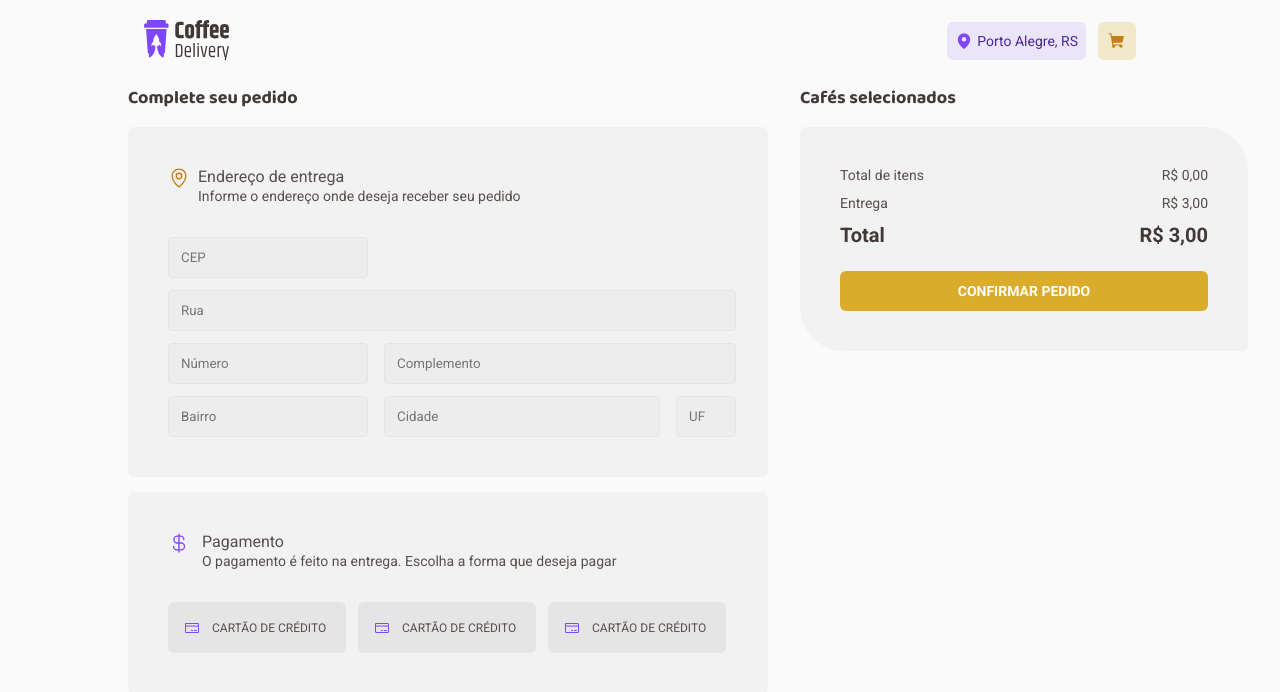
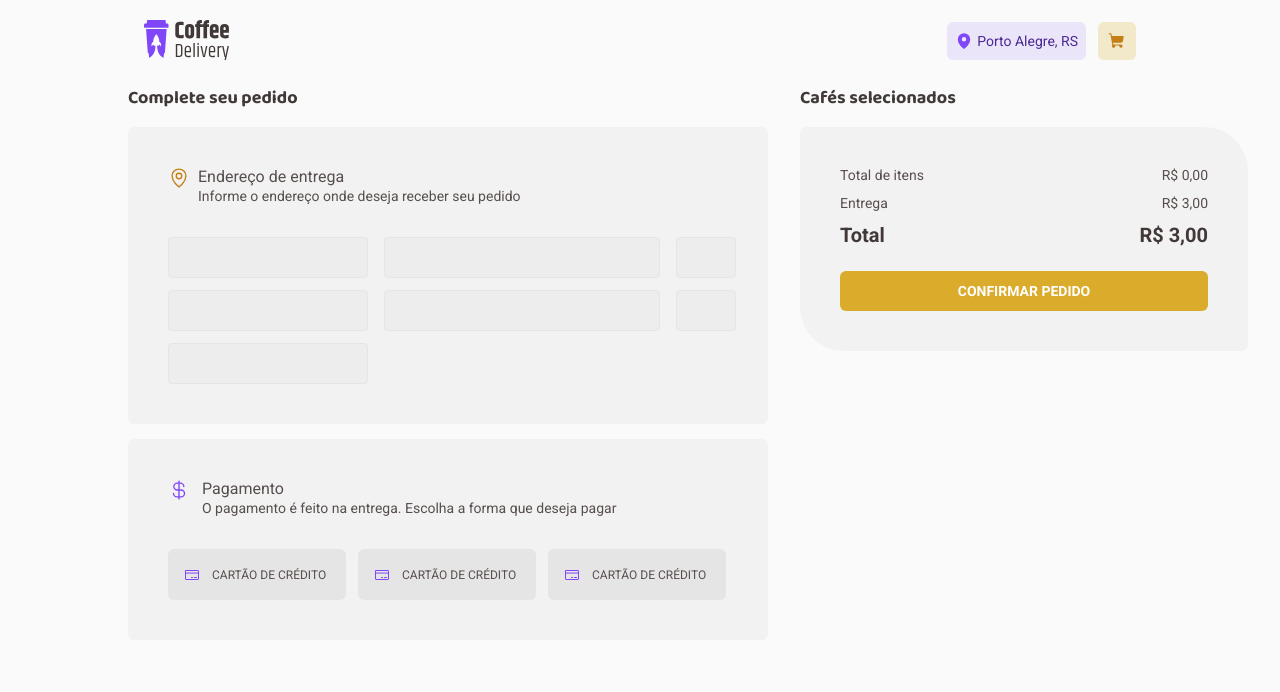
Before and after one commit to MayconSlv/Coffee-Delivery, a React (Vite) app: page /Checkout in a window 1280 px wide. Shown: the top 692 px of the page. Built offline with nearby package versions, Linux system fonts and the light colour scheme.

Commit message:
change input for Input Component

```diff
--- a/src/pages/Checkout/components/AddressForm/AddressForm.tsx
+++ b/src/pages/Checkout/components/AddressForm/AddressForm.tsx
@@ -4,6 +4,7 @@ import { useFormContext } from 'react-hook-form'
 
 import { MapPin } from 'phosphor-react'
 import { AddressCardContainer, InputsLayout } from './styles'
+import { Input } from '../../../../components/input'
 
 export function AddressFormInputs() {
   const { colors } = useTheme()
@@ -11,12 +12,9 @@ export function AddressFormInputs() {
 
   const checkCEP = (e: any) => {
     const cep = e.target.value.replace(/\D/g, '')
-    console.log(cep)
-
     fetch(`https://viacep.com.br/ws/${cep}/json/`)
       .then((res) => res.json())
       .then((data) => {
-        console.log(data)
         setValue('street', data.logradouro)
         setValue('neighbor', data.bairro)
         setValue('city', data.localidade)
@@ -33,28 +31,29 @@ export function AddressFormInputs() {
       />
 
       <InputsLayout>
-        <input
+        <Input
           type="text"
           className="cep"
           placeholder="CEP"
+          {...register('cep')}
           onBlur={checkCEP}
         />
-        <input
+        <Input
           type="text"
           className="street"
           placeholder="Rua"
           {...register('street')}
         />
-        <input type="number" placeholder="Número" {...register('number')} />
-        <input
+        <Input type="number" placeholder="Número" {...register('number')} />
+        <Input
           type="text"
           className="complement"
           placeholder="Complemento"
           {...register('complement')}
         />
-        <input type="text" placeholder="Bairro" {...register('neighbor')} />
-        <input type="text" placeholder="Cidade" {...register('city')} />
-        <input type="text" placeholder="UF" {...register('uf')} />
+        <Input type="text" placeholder="Bairro" {...register('neighbor')} />
+        <Input type="text" placeholder="Cidade" {...register('city')} />
+        <Input type="text" placeholder="UF" {...register('uf')} />
       </InputsLayout>
     </AddressCardContainer>
   )
--- a/src/pages/Checkout/components/AddressForm/styles.ts
+++ b/src/pages/Checkout/components/AddressForm/styles.ts
@@ -13,17 +13,6 @@ export const AddressFormContainer = styled.div`
 
 export const AddressCardContainer = styled(BaseCard)`
   margin-bottom: 1.5rem;
-  input {
-    border: 1px solid ${({ theme }) => theme.colors['base-button']};
-    background: ${({ theme }) => theme.colors['base-input']};
-    border-radius: 4px;
-    padding: 1.2rem;
-
-    &:focus {
-      outline: none;
-      border: 1px solid ${({ theme }) => theme.colors['base-yellow']};
-    }
-  }
 `
 
 export const InputsLayout = styled.div`
```
